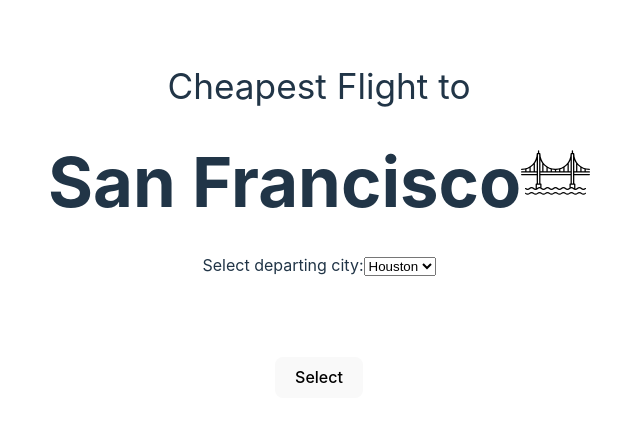
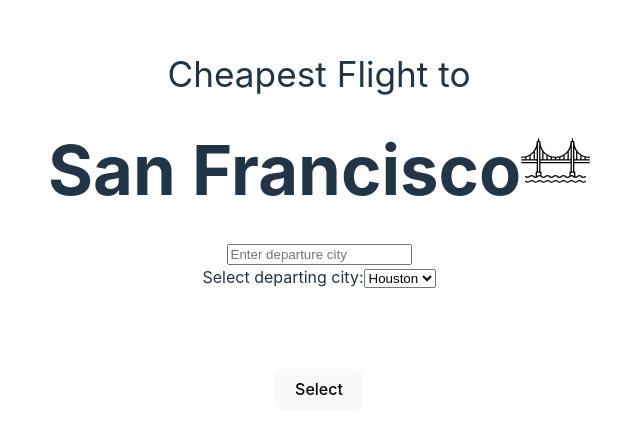
Before and after one commit to t-ylerJ/rfp2404-mvp, a React (Vite) app in the folder flightSF/: page / in a window 1280 px wide. Shown: the part 138-572 px from the top of the page, without its empty margins (321-961 px from the left). Built offline with nearby package versions, Linux system fonts and the light colour scheme.

Commit message:
create search bar component

```diff
--- a/flightSF/src/components/App.jsx
+++ b/flightSF/src/components/App.jsx
@@ -8,6 +8,7 @@ import Chart from "chart.js/auto";
 import { CategoryScale } from "chart.js";
 import { FlightGraph } from "../utils/FlightGraph";
 import LineChart from "./LineChart.jsx";
+import SearchBar from "./SearchBar.jsx";
 
 Chart.register(CategoryScale);
 
@@ -207,7 +208,7 @@ function App() {
 console.log(selectedCity)
 
   return (
-    <>
+    <div>
       <p id="firstLine">Cheapest Flight to </p>
         <h1>San Francisco
           <a href="https://www.sftravel.com/" target="_blank">
@@ -217,8 +218,8 @@ console.log(selectedCity)
 
       <div className="w-full">
         {!showResult ? (
-
           <form onSubmit={handleSubmit}>
+            <SearchBar />
           <label htmlFor={cityId}>
             Select departing city:
           </label>
@@ -287,7 +288,7 @@ console.log(selectedCity)
       <p className="read-the-docs">
 
       </p>
-    </>
+    </div>
   )
 }
 
--- /dev/null
+++ b/flightSF/src/components/SearchBar.jsx
@@ -0,0 +1,10 @@
+function SearchBar() {
+
+  return (
+    <form>
+      <input type="text" placeholder="Enter departure city"></input>
+    </form>
+  )
+}
+
+export default SearchBar;
```
